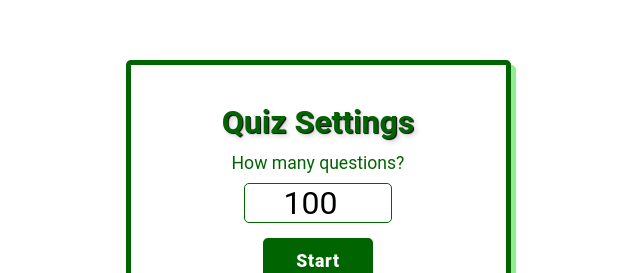
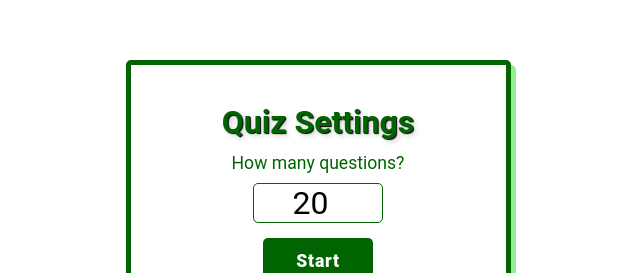
Before and after one commit to bkandaris/frontend-interview-fe, a React (Create React App) app: page /settings in a window 1280 px wide. Shown: the part 132-405 px from the top of the page, without its empty margins (322-962 px from the left). Built offline with nearby package versions, Linux system fonts and the light colour scheme; no server answers.

Commit message:
changed question amounts

```diff
--- a/src/components/Amount.js
+++ b/src/components/Amount.js
@@ -30,8 +30,8 @@ const Amount = () => {
             placeholder={amount_of_questions}
             type='number'
             min={0}
-            max={100}
-            defaultValue={100}></input>
+            max={20}
+            defaultValue={20}></input>
         </label>
         <button type='submit'>Start Quizzing</button>
       </form>
--- a/src/components/FinalScreen.js
+++ b/src/components/FinalScreen.js
@@ -10,12 +10,12 @@ const FinalScreen = () => {
 
   const handleClick = () => {
     dispatch(handleScoreChange(0));
-    dispatch(handleAmountChange(100));
-    navigate('/');
+    dispatch(handleAmountChange(20));
+    navigate('/settings');
   };
 
   return (
-    <div className="final-wrapper">
+    <div className='final-wrapper'>
       <h1>Good job! You finished!</h1>
       <h3>
         Final Score: {score} / {amount_of_questions}
```
